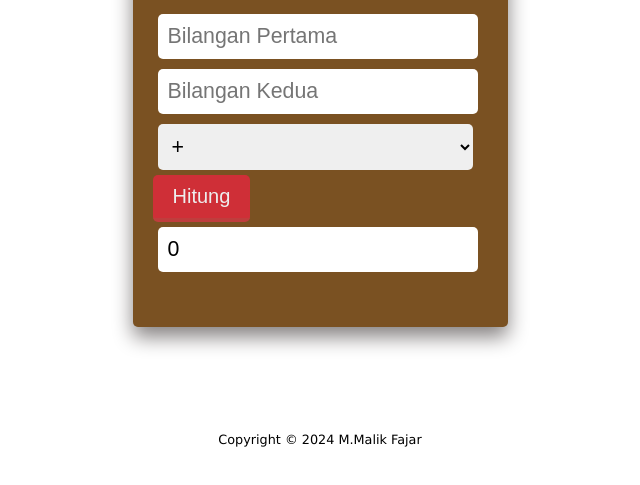
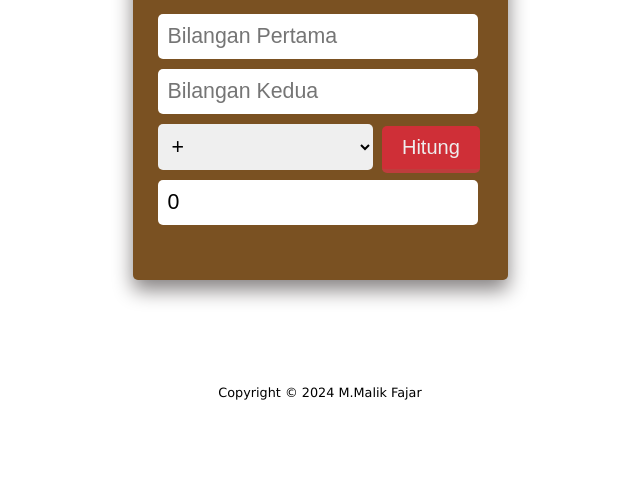
Before and after one commit to thinkaboutlikk/ujikom-malik, a plain HTML site: page index.html in a window 1280 px wide. Shown: the part 209-694 px from the top of the page, without its empty margins (320-960 px from the left). Drawn offline with Linux system fonts and the light colour scheme.

Commit message:
Update style.css

```diff
--- a/style.css
+++ b/style.css
@@ -24,7 +24,7 @@ body{
 .opt{
  font-size: 16pt;
  border: none;
- width: 315px;
+ width: 215px;
  margin: 5px;
  border-radius: 5px;
  padding: 10px;
```
